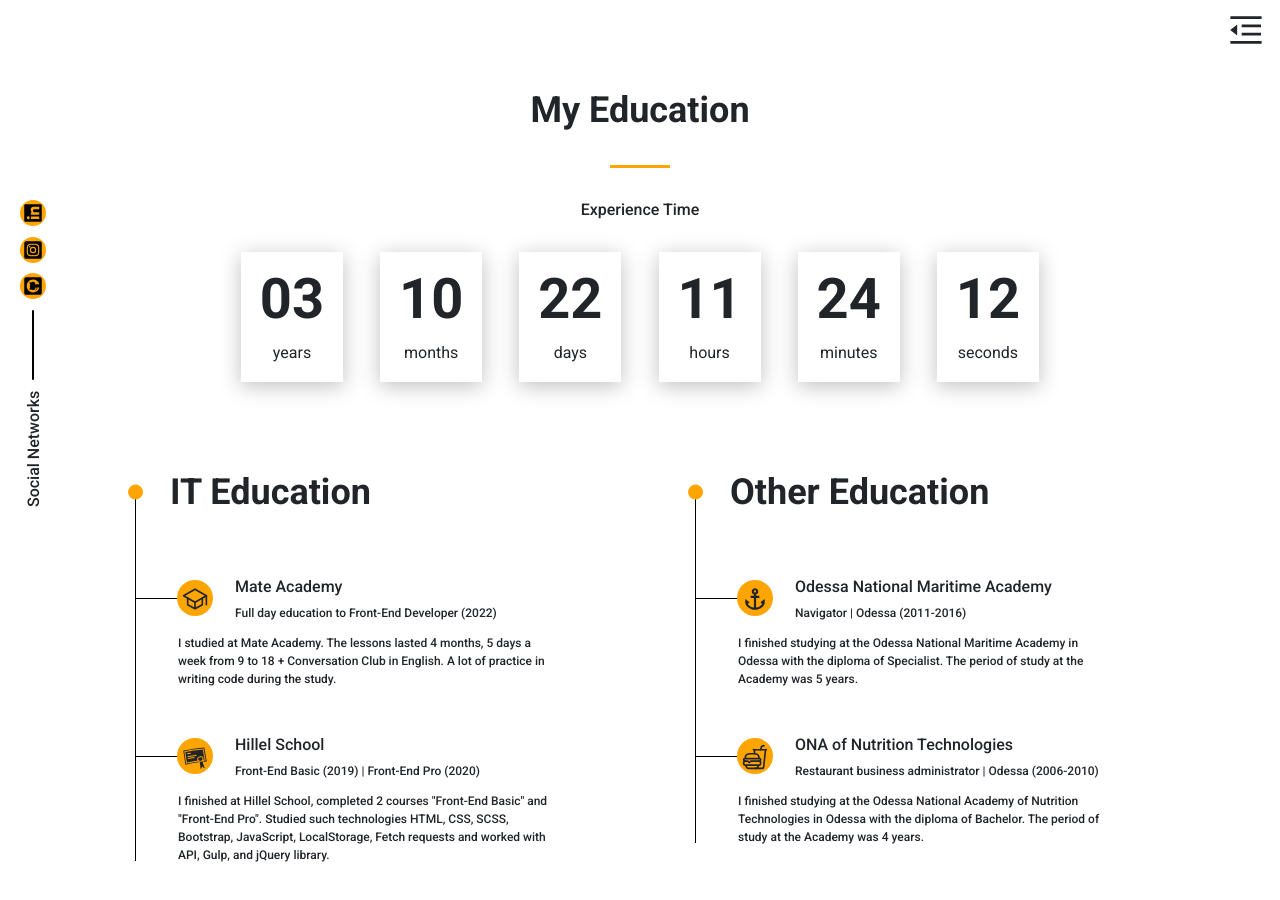
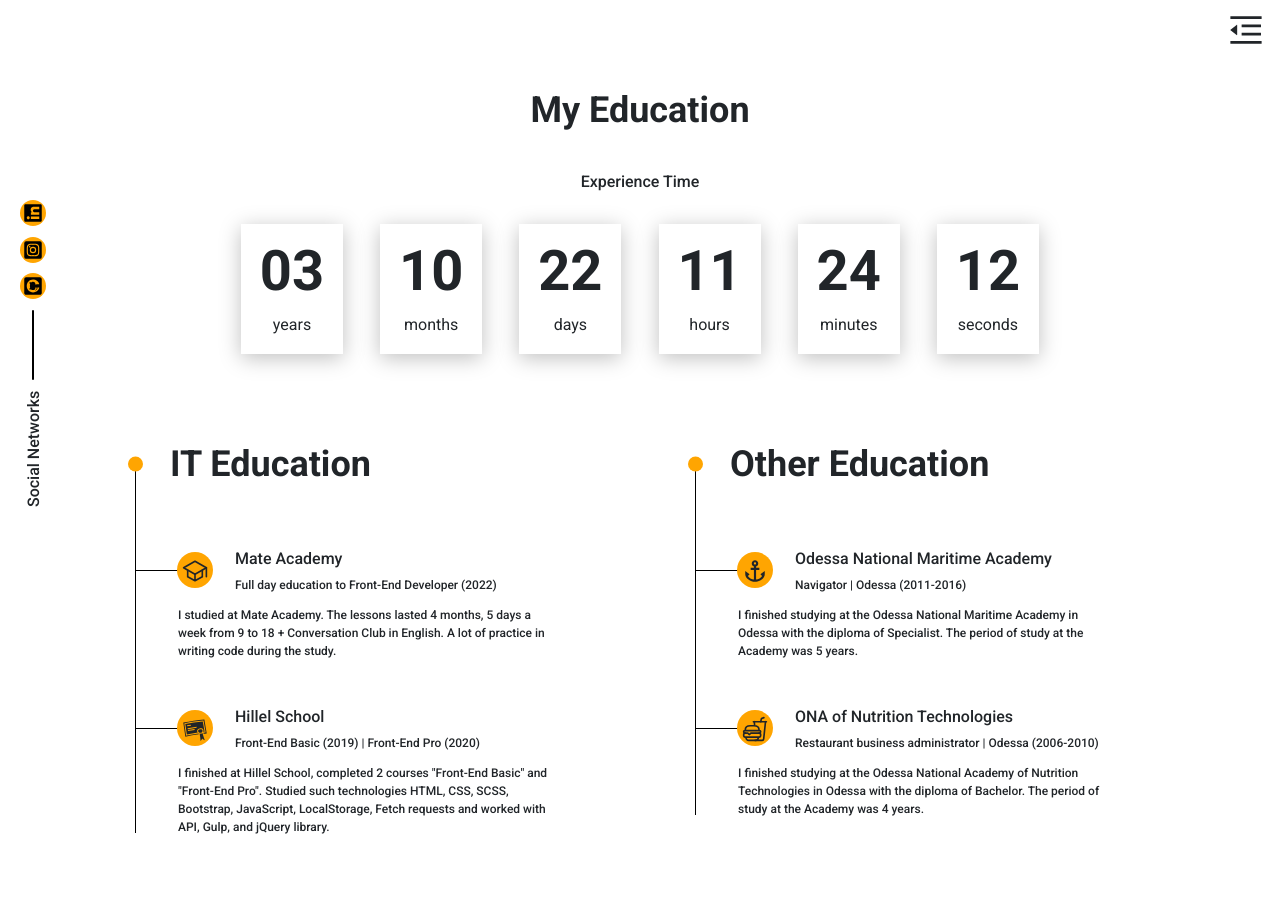
Before and after one commit to khozhainov-aleksandr/Porfolio-Khozhainov-Oleksandr, a Next.js app: page /education in a window 1280 px wide. Shown: the top 900 px of the page. Built offline with nearby package versions, Linux system fonts and the light colour scheme.

Commit message:
remove divider in education

```diff
--- a/src/styles/Education.module.scss
+++ b/src/styles/Education.module.scss
@@ -9,13 +9,6 @@
   font-weight: var(--title-weight);
   line-height: var(--title-height);
   text-align: center;
-}
-
-.divider {
-  width: 60px;
-  height: 3px;
-  background-color: var(--main-color);
-  margin: 25px auto 0px auto;
 }
 
 .timer {
```
